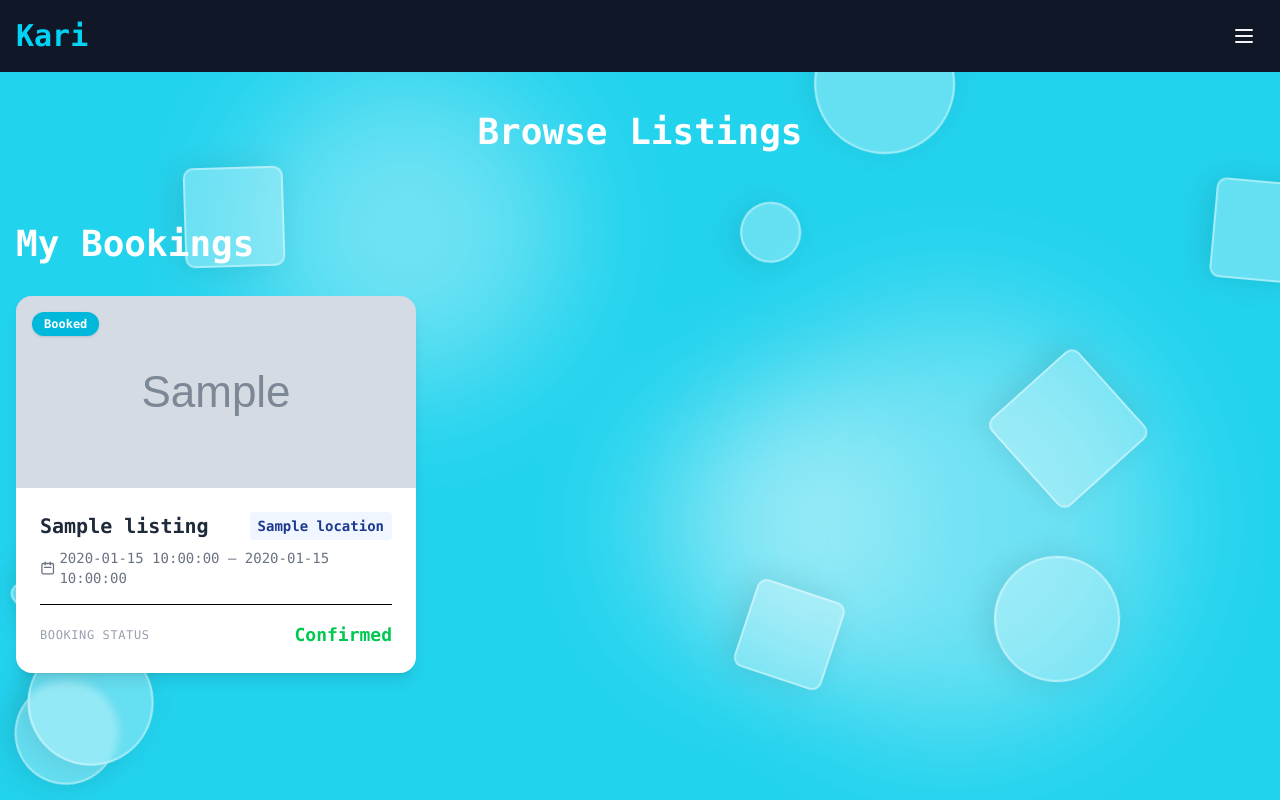
After one commit to Void01014/Kari, a PHP site: template app/views/bookings/myBookings.php in a window 1280 px wide. The commit adds this page. Run offline with PHP 8.4, Linux system fonts and the light colour scheme; the template is opened without the code that fills it: most values are stand-ins (such as "Sample title", 1, 10 or a date in 2020); grey boxes marked "Sample" are stand-in pictures; data that the repository does not hold is empty; some libraries are stand-ins or nearby versions.

Commit message:
Delivering

```diff
--- a/app/controllers/HomeController.php
+++ b/app/controllers/HomeController.php
@@ -12,7 +12,7 @@
         ////////////////////////////////////////////
 
         public function showHome(){
-            $pageTitle = "home";
+            $pageTitle = "Home";
 
             ob_start();
             include "../app/views/home/home.php";
--- a/app/controllers/ListingController.php
+++ b/app/controllers/ListingController.php
@@ -12,7 +12,7 @@
         ////////////////////////////////////////////
 
         public function showListingForm(){
-            $pageTitle = "ListingForm";
+            $pageTitle = "Add a Listing";
 
             ob_start();
             include "../app/views/listings/addListing.php";
@@ -31,7 +31,7 @@
 
             $listings = Listing::getAllListings($this->pdo, $traveler_id, $city, $min, $max);
             $disabled_dates = Listing::getDisabledDate($this->pdo);
-            $pageTitle = "allListings";
+            $pageTitle = "Browse Listings";
 
             ob_start();
             include "../app/views/listings/listings.php";
--- a/app/controllers/UserController.php
+++ b/app/controllers/UserController.php
@@ -12,7 +12,7 @@
         ////////////////////////////////////////////
 
         public function showProfile(){
-            $pageTitle = "profile";
+            $pageTitle = "Profile";
 
             ob_start();
             include  "../app/views/user/profile.php";
--- /dev/null
+++ b/app/views/bookings/myBookings.php
@@ -0,0 +1,133 @@
+<?php
+if (isset($_SESSION['user_object'])) {
+    $role = $_SESSION['user_object']->getRole();
+    $userId = $_SESSION['user_object']->getId();
+}
+?>
+
+<h1 class="text-4xl font-bold text-white mt-10">Browse Listings</h1>
+<main class="container mx-auto px-4 py-8"> <div class="flex justify-between items-center mt-10 mb-8">
+        <h1 class="text-4xl font-bold text-white">
+            <?php echo ($role === 'host') ? 'My Listings' : 'My Bookings'; ?>
+        </h1>
+
+        <?php if ($role === "host"): ?>
+            <a href="addListing-action" class="bg-white text-cyan-400 px-6 py-3 rounded-lg font-semibold hover:shadow-[0_0_15px_white] hover:scale-105 transition duration-200">
+                + Add Listing
+            </a>
+        <?php endif; ?>
+    </div>
+
+    <div id="listingsContainer" class="grid grid-cols-1 md:grid-cols-2 lg:grid-cols-3 gap-6">
+        <?php if (!empty($bookings)): ?>
+            <?php foreach ($bookings as $booking):
+                $listing = $booking->getListing();
+                if (!$listing) continue; // Safety check
+            ?>
+                <div class="bg-white rounded-2xl overflow-hidden shadow-lg hover:shadow-[0_0_20px_rgba(255,255,255,0.5)] hover:scale-105 transition duration-300 cursor-pointer relative"
+                    onclick='openModal(<?php echo htmlspecialchars(json_encode([
+                        "id" => $listing->getID(),
+                        "title" => $listing->getTitle(),
+                        "description" => $listing->getDescription(),
+                        "price" => $booking->getTotalPrice(),
+                        "image" => $listing->getImage(),
+                        "location" => $listing->getLocation(),
+                        "hostId" => $listing->getHostID(),
+                        "hostName" => $listing->getHostName()
+                    ]), ENT_QUOTES, "UTF-8"); ?>)'>
+
+                    <div class="absolute top-4 left-4 z-20 bg-cyan-500 text-white px-3 py-1 rounded-full text-xs font-bold shadow-sm">
+                        Booked
+                    </div>
+                    <div class="h-48 bg-gradient-to-br from-indigo-400 to-cyan-400 flex items-center justify-center">
+                        <?php if ($listing->getImage()): ?>
+                            <img src="public/uploads/<?php echo htmlspecialchars($listing->getImage()); ?>"
+                                alt="<?php echo htmlspecialchars($listing->getTitle()); ?>"
+                                class="w-full h-full object-cover">
+                        <?php else: ?>
+                            <svg class="w-20 h-20 text-white" fill="none" stroke="currentColor" viewBox="0 0 24 24">
+                                <path stroke-linecap="round" stroke-linejoin="round" stroke-width="2" d="M3 12l2-2m0 0l7-7 7 7M5 10v10a1 1 0 001 1h3m10-11l-9 9m-9-9l9 9" />
+                            </svg>
+                        <?php endif; ?>
+                    </div>
+
+                    <div class="p-6">
+                        <div class="flex justify-between items-start mb-2">
+                            <span class="text-xl font-bold text-gray-800"><?php echo htmlspecialchars($listing->getTitle()); ?></span>
+                            <span class="text-sm text-blue-900 font-semibold bg-blue-50 px-2 py-1 rounded"><?php echo htmlspecialchars($listing->getLocation()); ?></span>
+                        </div>
+
+                        <div class="flex items-center text-gray-500 text-sm mb-4">
+                            <svg class="w-4 h-4 mr-1" fill="none" stroke="currentColor" viewBox="0 0 24 24">
+                                <path stroke-linecap="round" stroke-linejoin="round" stroke-width="2" d="M8 7V3m8 4V3m-9 8h10M5 21h14a2 2 0 002-2V7a2 2 0 00-2-2H5a2 2 0 00-2 2v12a2 2 0 002 2z" />
+                            </svg>
+                            <span><?php echo $booking->getStartDate(); ?> — <?php echo $booking->getEndDate(); ?></span>
+                        </div>
+
+                        <div class="flex justify-between items-center border-t pt-4">
+                            <span class="text-xs text-gray-400 uppercase tracking-wider">Booking Status</span>
+                            <span class="text-lg font-bold text-green-500">Confirmed</span>
+                        </div>
+                    </div>
+                </div>
+            <?php endforeach; ?>
+        <?php else: ?>
+            <div class="col-span-full text-center py-20">
+                <h2 class="text-2xl text-white opacity-50 font-semibold">You haven't booked any trips yet!</h2>
+                <a href="listings" class="mt-4 inline-block text-cyan-400 hover:underline">Browse Moroccan homes</a>
+            </div>
+        <?php endif; ?>
+    </div>
+</main>
+<?php ?>
+<div id="listingModal" class="fixed inset-0 bg-black bg-opacity-70 hidden items-center justify-center z-50" onclick="closeModal(event)">
+    <div class="bg-white rounded-2xl max-w-3xl w-full mx-4 max-h-[90vh] overflow-y-auto relative" onclick="event.stopPropagation()">
+
+        <button onclick="closeModal()" class="absolute top-4 right-4 text-white bg-black bg-opacity-50 rounded-full p-2 hover:bg-opacity-70 transition z-10">
+            <svg class="w-6 h-6" fill="none" stroke="currentColor" viewBox="0 0 24 24">
+                <path stroke-linecap="round" stroke-linejoin="round" stroke-width="2" d="M6 18L18 6M6 6l12 12" />
+            </svg>
+        </button>
+
+        <div id="modalMainContent">
+            <div id="modalImage" class="h-80 bg-gradient-to-br from-indigo-400 to-cyan-400 flex items-center justify-center rounded-t-2xl"></div>
+
+            <div class="p-8">
+                <div class="flex justify-between items-start mb-6">
+                    <div>
+                        <h2 id="modalLocation" class="text-xl text-blue-900 mb-1"></h2>
+                        <h2 id="modalTitle" class="text-3xl font-bold text-gray-800 mb-2"></h2>
+                        <p id="modalHost" class="text-gray-600"></p>
+                    </div>
+                    <div class="text-right">
+                        <span id="modalPrice" class="text-4xl font-bold text-cyan-400"></span>
+                        <p class="text-gray-500">Total Price</p>
+                    </div>
+                </div>
+
+                <div class="mb-6">
+                    <h3 class="text-xl font-bold text-gray-800 mb-3">Description</h3>
+                    <p id="modalDescription" class="text-gray-700 leading-relaxed"></p>
+                </div>
+
+                <div id="modalActions" class="flex gap-4"></div>
+            </div>
+        </div>
+
+        <div id="bookingForm" class="hidden p-8">
+            <button onclick="showMainContent()" class="flex items-center text-gray-600 mb-6 hover:text-gray-800 transition">
+                <svg class="w-5 h-5 mr-2" fill="none" stroke="currentColor" viewBox="0 0 24 24">
+                    <path stroke-linecap="round" stroke-linejoin="round" stroke-width="2" d="M10 19l-7-7m0 0l7-7m-7 7h18" />
+                </svg>
+                Back to Details
+            </button>
+
+            <h2 class="text-3xl font-bold text-gray-800 mb-6">Book Your Stay</h2>
+        </div>
+    </div>
+</div>
+
+<script>
+    const userRole = "<?php echo $role ?? ''; ?>";
+    const userId = <?php echo $userId ?? 'null'; ?>;
+</script>
--- a/app/views/main.php
+++ b/app/views/main.php
@@ -9,7 +9,7 @@
     <script src="https://cdn.jsdelivr.net/npm/@tailwindcss/browser@4"></script>
     <link rel="stylesheet" href="https://cdn.jsdelivr.net/npm/flatpickr/dist/flatpickr.min.css">
     <script src="https://cdn.jsdelivr.net/npm/flatpickr"></script>
-    <title>Listings</title>
+    <title><?php echo $pageTitle ?? 'Default Title'; ?></title>
     <style>
         body {
             margin: 0;
@@ -176,6 +176,9 @@
     <?php elseif($url == "signIn"): ?>
         <script src="/Kari/public/js/signIn.js"></script>
     <?php elseif($url == "allListings"): ?>
-        <script src="/Kari/public/js/listings.js"></script>
+        <script src="/Kari/public/js/modal-core.js"></script>
+        <script src="/Kari/public/js/bookingForm.js"></script>
+    <?php elseif($url == "myBookings"): ?>
+        <script src="/Kari/public/js/modal-core.js"></script>
     <?php endif; ?>
 </html>
--- a/app/views/partials/navbar.php
+++ b/app/views/partials/navbar.php
@@ -11,7 +11,7 @@
         <?php
         if (isset($_SESSION['user_object'])) {
             $role = $_SESSION['user_object']->getRole() ?? '';
-        }else{
+        } else {
             $role = '';
         }
         ?>
@@ -63,6 +63,15 @@
                     Add Listing
                 </a>
             <?php endif; ?>
+            <?php if ($role === 'traveler'): ?>
+                <a href="myBookings" class="flex items-center p-2 bg-cyan-400 rounded-2xl text-white font-semibold transition duration-150 ease-in-out shadow-lg">
+                    <svg class="w-5 h-5 mr-3" fill="none" stroke="currentColor" viewBox="0 0 24 24">
+                        <path stroke-linecap="round" stroke-linejoin="round" stroke-width="2"
+                            d="M8 7V3m8 4V3m-9 8h10M5 21h14a2 2 0 002-2V7a2 2 0 00-2-2H5a2 2 0 00-2 2v12a2 2 0 002 2z" />
+                    </svg>
+                    My Bookings
+                </a>
+            <?php endif; ?>
         </div>
         <div class="mt-auto pt-4 border-t border-gray-800">
             <a href="logout-action" class="flex items-center p-2 rounded hover:bg-red-900/50 text-red-300 hover:text-red-100 transition duration-150 ease-in-out">
--- a/public/index.php
+++ b/public/index.php
@@ -68,6 +68,9 @@
         case 'book-action':
             $bookingController->registerBooking();
             break;
+        case 'myBookings':
+            $bookingController->showMyBookings();
+            break;
         case 'toggle-favorite-action':
             $listingController->toggleFavorite();
             break;
```
Also changed, not shown: app/controllers/BookingController.php (+19 -0 lines), app/models/Booking.php (+44 -0 lines), app/models/Listing.php (+7 -4 lines), public/js/bookingForm.js (added, +103 -0 lines), public/js/listings.js (deleted, +0 -169 lines), public/js/modal-core.js (added, +60 -0 lines).
